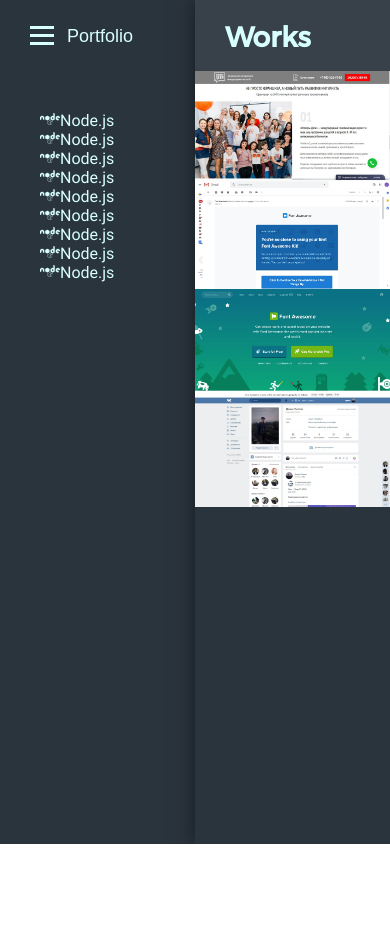
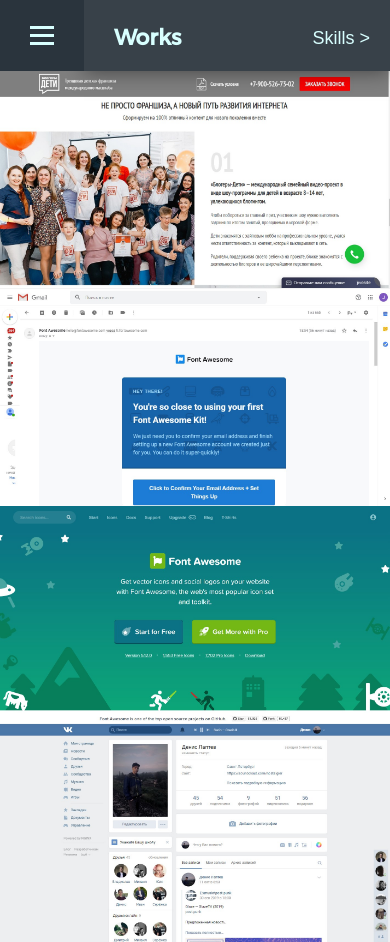
Before and after one commit to denlaps/portfolio, a Vue app: page /portfolio in a window 390 px wide. Before the commit the page ends 844 px from the top, so only its background shows below. Built offline with nearby package versions, Linux system fonts and the light colour scheme.

Commit message:
start dev mobile subtitle toggle

```diff
--- a/src/App.vue
+++ b/src/App.vue
@@ -5,6 +5,14 @@
         <app-menu
           className="desk"
         />
+
+        <h2
+          v-if="state.subtitle.active"
+          class="subTitle"
+        >
+          <span>{{ currSubtitle }}</span>
+          <button @click="toggleAttached">{{ nextSubTitle }}</button>
+        </h2>
       </div>
     </header>
 
@@ -43,7 +51,8 @@
 
   data() {
     return {
-      state
+      state,
+      subtitle: state.subtitle
     }
   },
 
@@ -68,12 +77,26 @@
 
     mobileMenuTitle() {
       return this.state.menuOpened ? 'Close' : this.$route.name
+    },
+
+    currSubtitle() {
+      return this.subtitle.pages[this.subtitle.current]
+    },
+
+    nextSubTitle() {
+      return this.subtitle.pages[this.nextSubIndex]
+    },
+
+    nextSubIndex() {
+      const lastPage = this.subtitle.current === this.subtitle.pages.length - 1
+      return lastPage ? 0 : this.subtitle.current + 1
     }
   },
 
   watch: {
-    $route() {
+    $route(to) {
       this.toggleMenu('close')
+      this.subtitle.active = to.name === 'Portfolio'
     }
   },
 
@@ -84,6 +107,10 @@
   },
 
   methods: {
+    toggleAttached() {
+      this.subtitle.current = this.nextSubIndex
+    },
+
     recalcWindow() {
       this.state.showVideo = window.innerWidth > 768
       setTimeout(() => {
--- a/src/appState.js
+++ b/src/appState.js
@@ -3,5 +3,11 @@
   consoleStatus: true,
 
   showVideo: false,
-  videoEffect: false
+  videoEffect: false,
+
+  subtitle: {
+    active: false,
+    pages: ['Works', 'Skills'],
+    current: 0
+  }
 }
--- a/src/assets/styles/_colorScheme.scss
+++ b/src/assets/styles/_colorScheme.scss
@@ -1,6 +1,14 @@
 @mixin newScheme($headBg, $color, $activeColor) {
   header {
     background: $headBg;
+
+    .subTitle {
+      color: $lightBlue;
+
+      button {
+        color: $lightBlue;
+      }
+    }
   }
 
   .mainMenu {
@@ -121,10 +129,12 @@
   }
 
   .backLayer {
-    @if($headBg != $goldColor) {
+    @if($headBg !=$goldColor) {
       // Other pages
       background: $color;
-    } @else {
+    }
+
+    @else {
       // Last page
       background: $headBg;
     }
--- a/src/assets/styles/_includes.scss
+++ b/src/assets/styles/_includes.scss
@@ -4,6 +4,6 @@
 @import "./main";
 @import "./colorScheme";
 
+@import "./media_1024";
+@import "./media_768";
 @import "./media_480";
-@import "./media_768";
-@import "./media_1024";
--- a/src/assets/styles/_main.scss
+++ b/src/assets/styles/_main.scss
@@ -5,6 +5,7 @@
 }
 
 button {
+  background: none;
   border: none;
   cursor: pointer;
   outline: none;
@@ -45,6 +46,10 @@
     width: 100%;
     max-width: 1440px;
   }
+
+  .subTitle {
+    display: none;
+  }
 }
 
 .backLayer {
@@ -57,13 +62,13 @@
   justify-content: center;
   align-items: center;
   z-index: 3;
+  opacity: 0;
   visibility: hidden;
-  opacity: 0;
-  transition: opacity 500ms;
 
   &.show {
     visibility: visible;
     opacity: 1;
+    transition: opacity 300ms;
   }
 }
 
@@ -150,6 +155,7 @@
       }
 
       .wrapper {
+        background: #384149;
         flex: 1;
         height: 100%;
         overflow-y: auto;
--- a/src/assets/styles/_media_480.scss
+++ b/src/assets/styles/_media_480.scss
@@ -1,4 +1,5 @@
 @media (max-width: 480px) {
+  /* == [HOME] == */
   .delayedRect {
     margin: auto 5%;
 
@@ -25,4 +26,97 @@
     margin: 0 auto 10px;
     width: 105%;
   }
+  /* //////////////// */
+
+  /* == [PORTFOLIO] == */
+  .mainMenu {
+    &__burger {
+      width: auto;
+      z-index: 5;
+
+      span {
+        display: none;
+      }
+    }
+  }
+
+  #app {
+    overflow: unset;
+  }
+
+  header {
+    z-index: 3;
+
+    .subTitle {
+      display: flex;
+      justify-content: space-between;
+      align-items: center;
+      height: $headerHeight;
+      width: 100%;
+      padding-left: 30px;
+      font-family: 'Montserrat';
+      box-shadow: 0 0 20px 0 rgba(0, 0, 0, .5);
+      font-size: 22px;
+      margin-left: 84px;
+      position: relative;
+
+      button {
+        line-height: 1;
+        padding: 20px 20px 16px;
+        font-size: 18px;
+        font-family: 'Arial';
+
+        &::after {
+          content: ' >';
+        }
+      }
+    }
+  }
+
+  main {
+    .container {
+      section {
+        width: 100%;
+        visibility: hidden;
+      }
+
+      .attachedBlock {
+        top: $headerHeight;
+        z-index: 2;
+        transform: none;
+        transition: none;
+
+        @keyframes attachBlock {
+          from {
+            transform: scale(0.90) translateX(100%) translateY(-2%)
+          }
+
+          40% {
+            transform: scale(0.90) translateX(0) translateY(-2%)
+          }
+
+          100% {
+            transform: scale(1) translateX(0) translateY(0)
+          }
+        }
+
+        &.show {
+          visibility: visible;
+          animation-name: attachBlock;
+          animation-iteration-count: 1;
+          animation-duration: 1s;
+        }
+
+        &__head {
+          display: none;
+        }
+
+        .wrapper {
+          overflow: unset;
+        }
+      }
+    }
+  }
+
+  /* ///////////////// */
 }
--- a/src/assets/styles/_media_768.scss
+++ b/src/assets/styles/_media_768.scss
@@ -1,4 +1,6 @@
 @media (max-width: 768px) {
+
+  /* == [HOME] == */
   main {
     .overlay {
       padding-bottom: 40px;
@@ -26,4 +28,5 @@
   .consoleLine {
     margin-bottom: 10px;
   }
+  /* //////////////// */
 }
--- a/src/routes/Home.vue
+++ b/src/routes/Home.vue
@@ -241,6 +241,8 @@
         display: inline-block;
         width: 100%;
         height: 100%;
+        min-height: 100%;
+        min-width: 100%;
         max-width: 270px;
         object-fit: cover;
         object-position: center;
--- a/src/routes/Portfolio.vue
+++ b/src/routes/Portfolio.vue
@@ -134,6 +134,9 @@
   },
 
   mounted() {
+    // Enable subtitle for this page
+    this.state.subtitle.active = true
+
     this.showAttach()
   },
 
```
